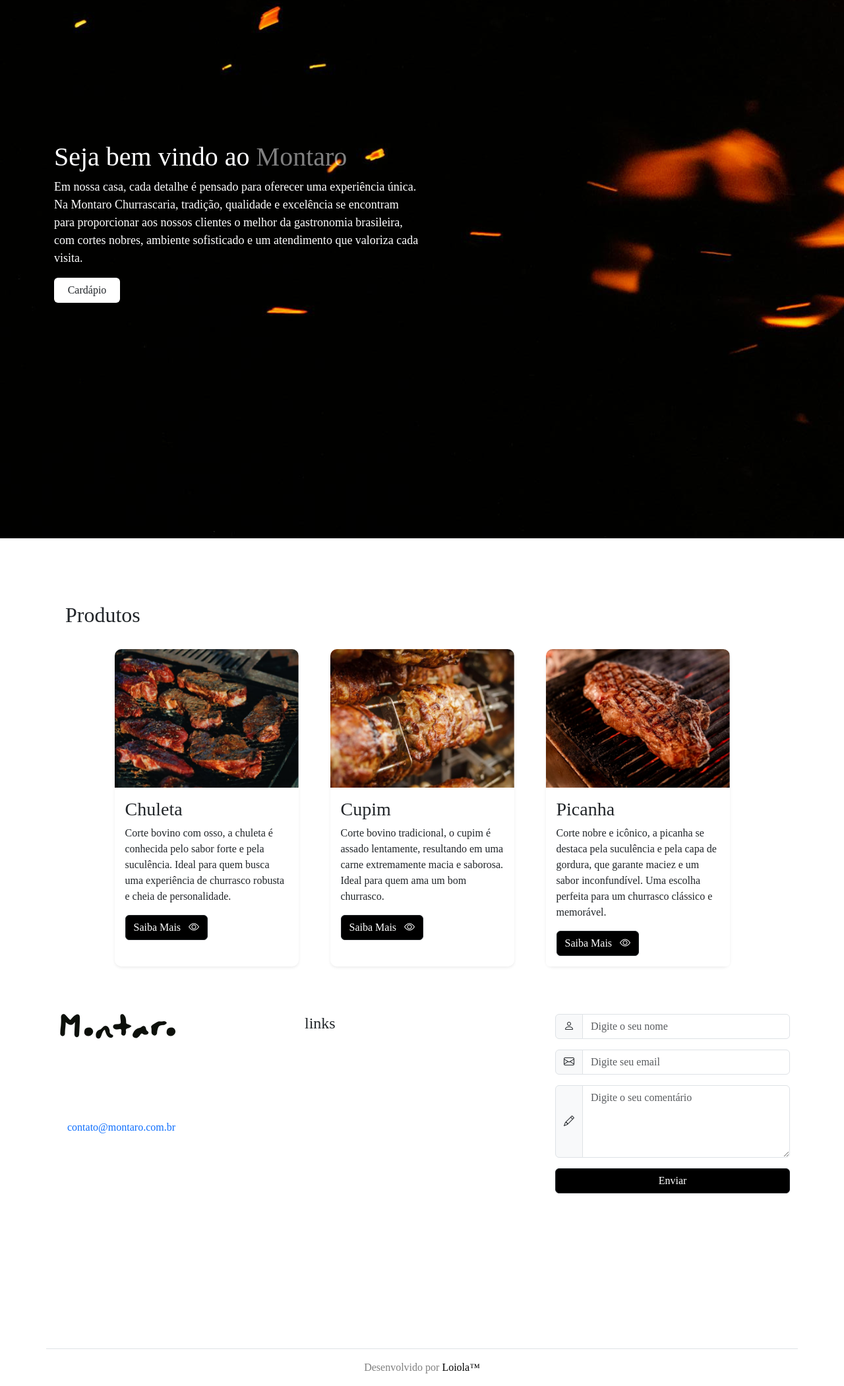
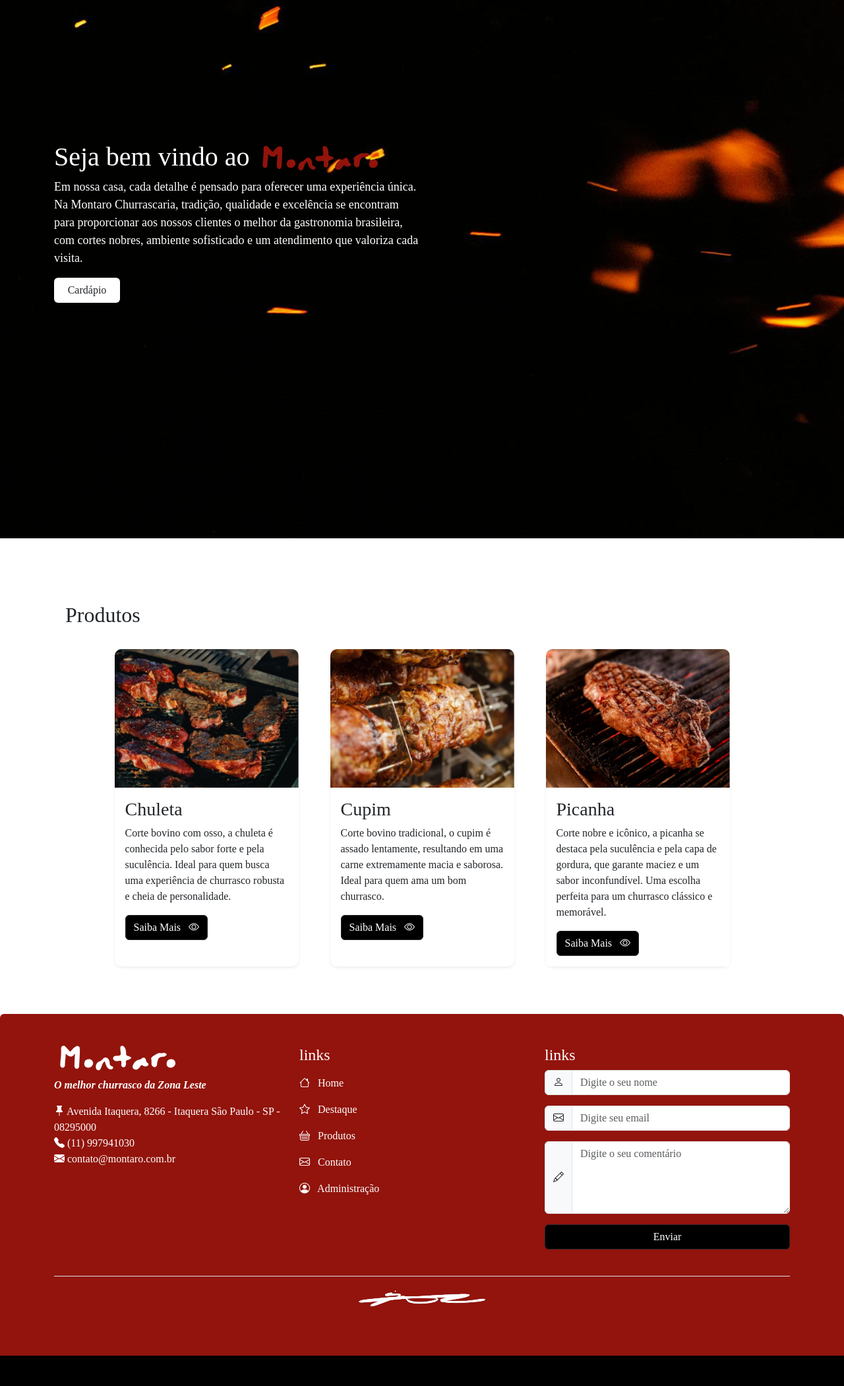
Before and after one commit to Isaac-Loiola/Montaro, a PHP site: page / in a window 1280 px wide. Shown: the part 144-2245 px from the top of the page at 66% size. After the commit the page ends 2199 px from the top, so only its background shows below. Run offline with PHP 8.4, Linux system fonts and the light colour scheme; some web fonts are replaced; grey boxes are pictures that could not be loaded.

Commit message:
Assinatura adicionada ao footer

```diff
--- a/css/style.css
+++ b/css/style.css
@@ -24,6 +24,10 @@ nav{
 
 .dropdown-menu{
     border: none;
+}
+
+.name-project{
+    color: #92140c;
 }
 
 .paragraph-header{
@@ -63,3 +67,7 @@ main{
 .btn-dark{
     background-color: #000;
 }
+
+footer{
+    background-color: #92140c;
+}
--- a/index.html
+++ b/index.html
@@ -98,7 +98,7 @@
     </div>
 
      <div class="description-header container d-flex flex-column align-self-center text-white">
-        <h1 class="title-header">Seja bem vindo ao <span class="text-white-50">Montaro</span></h1>
+         <h1 class="title-header">Seja bem vindo ao <img src="/images/logo/montaro-logo-red.png" alt=""></h1>
         <p class="paragraph-header w-50">
             Em nossa casa, cada detalhe é pensado para oferecer uma experiência única. Na Montaro Churrascaria, tradição, qualidade e excelência se encontram para proporcionar aos nossos clientes o melhor da gastronomia brasileira, com cortes nobres, ambiente sofisticado e um atendimento que valoriza cada visita.
         </p>
@@ -171,10 +171,10 @@
             </div>
         </section>
     </main>
-    <footer class="rounded-top container" id="contato">
-        <div class="row">
+    <footer class="rounded-top container-fluid py-5" id="contato" >
+        <div class="container d-flex flex-wrap">
             <div class="col-md-4 mb-4 text-white">
-                <img src="/images/logo/montaro-logo.png" alt="" class="mb-2">
+                <img src="/images/logo/montaro-logo-white.png" alt="" class="mb-2">
                 <br>
                 <p><i><strong>O melhor churrasco da Zona Leste</strong></i></p>
                 <address>
@@ -183,16 +183,16 @@
                     <i class="bi bi-telephone-fill"></i> (11) 997941030
                     <br>
                     <i class="bi bi-envelope-fill"></i>
-                    <a href="mailto:contato@montaro.com.br?subject=Contato do Site" class="text-decoration-none">
+                    <a href="mailto:contato@montaro.com.br?subject=Contato do Site" class="text-decoration-none text-white">
                         contato@montaro.com.br
                     </a>
                 </address>
-                <div class="ratio ratio-4x3">
+                <!-- <div class="ratio ratio-4x3">
                     <iframe src="https://www.google.com/maps/embed?pb=!1m18!1m12!1m3!1d5480.546132356433!2d-46.45672334656811!3d-23.538768851311122!2m3!1f0!2f0!3f0!3m2!1i1024!2i768!4f13.1!3m3!1m2!1s0x94ce66bf22458913%3A0xecdac462b58a9475!2sSenac%20Itaquera!5e0!3m2!1spt-BR!2sbr!4v1755874043166!5m2!1spt-BR!2sbr" width="600" height="450" style="border:0;" allowfullscreen="" loading="lazy" referrerpolicy="no-referrer-when-downgrade"></iframe>
-                </div>
+                </div> -->
             </div> <!-- final coluna endereço e mapa -->
             <div class="col-md-4 col-sm-6 mb-4">
-                <h4>links</h4>
+                <h4 class="text-white">links</h4>
                 <ul class="nav flex-column">
                     <li class="nav-item">
                         <a href="index.html#home" class="nav-link text-white ps-0">
@@ -227,6 +227,7 @@
                 </ul>
             </div>  <!-- final coluna Formulário contato -->
             <div class="col-md-4 col-sm-6 mb-4">
+                 <h4 class="text-white">links</h4>
                 <form method="get">
                     <div class="input-group mb-3">
                         <span class="input-group-text">
@@ -254,8 +255,8 @@
             </div> <!--final coluna Formulário contato -->
 
             <div class="col-12 text-center border-top border-secundary pt-3 mt-3">
-                <p class="text-black-50">
-                    Desenvolvido por <a href="https://www.github.com/isaac-loiola" target="_blank" class="text-black text-decoration-none">Loiola™</a>
+                <p class="text-white">
+                    <a href="https://www.github.com/isaac-loiola" target="_blank" class="text-black text-decoration-none"><img src="/images/signature/signature-white.png" alt=""></a>
                 </p>
             </div> <!-- final linha fechamento rodapé -->
         </div>
```
Also changed, not shown: images/logo/montaro-logo-red.png (added), images/signature/signature-red.png (added), images/signature/signature-white.png (added), images/signature/signature.png (added).
